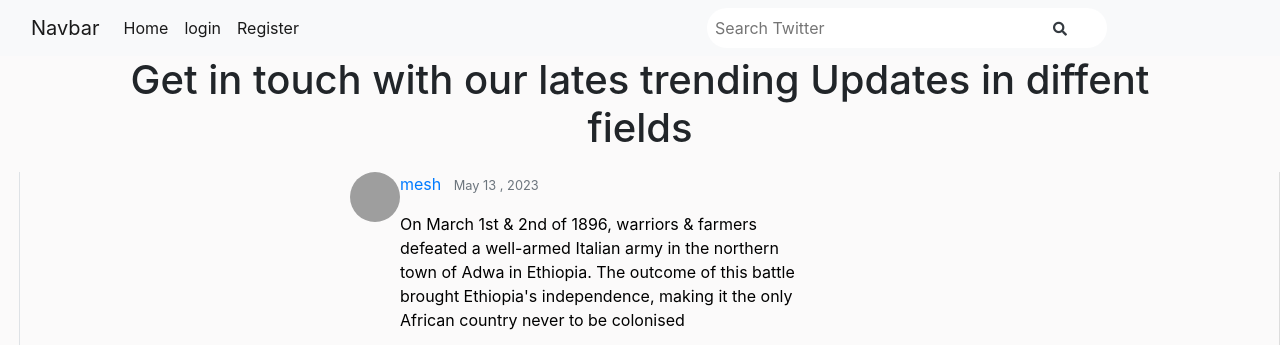
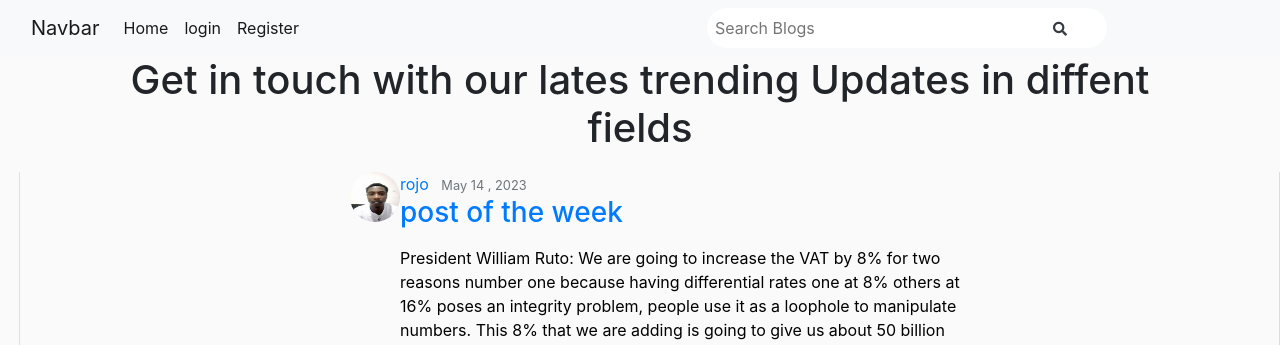
Before and after one commit to kiplangat01/Django_React-App, a Django app: page / in a window 1280 px wide. Shown: the top 345 px of the page. Run offline with Django 4.2, Linux system fonts and the light colour scheme; data comes from the database, SQL or seed files in the repository; both versions use the stored data as it was after the commit; grey boxes are pictures that could not be loaded.

Commit message:
created post detail page using post's primary key

```diff
--- a/blog/templates/blog/base.html
+++ b/blog/templates/blog/base.html
@@ -11,7 +11,6 @@
     <title>Blog app</title>
 </head>
 <body>
-
 
   <nav class="navbar navbar-expand-lg navbar-light bg-light">
     <div class="container-fluid">
@@ -43,7 +42,7 @@
         </ul>
         <form action="#" method="GET">
           <div class="search-container">
-            <input type="text" class="search-input" name="q" placeholder="Search Twitter">
+            <input type="text" class="search-input" name="q" placeholder="Search Blogs">
             <button type="submit" class="search-button"><i class="fas fa-search text-dark"></i></button>
           </div>
         </form>
--- a/blog/templates/blog/index.html
+++ b/blog/templates/blog/index.html
@@ -20,8 +20,7 @@
              <a class="mr-2" id="" href="#">{{ post.author }}</a>
              <small class="text-muted">{{ post.date_posted|date:"F d , Y" }}</small>
            </div>
-
-
+          <h3><a href="{% url 'post-detail' post.id %}"> {{ post.title }} </a></h3>
            <p> <p class="article-content" style="color: black;"> {{ post.content }} </p></p>
            <img src="{{ post.image.url }}" alt="">
 
--- a/blog/templates/blog/logout.html
+++ b/blog/templates/blog/logout.html
@@ -2,6 +2,6 @@
 {% block content %}
 
               <div class="logout">
-                <h3 class="">You have loged out <br><a class="ml-2" href="{% url 'login' %}">Login again</a></h3>
+                <h3 class="">You have loged out <br> <a class="ml-2" href="{% url 'login' %}">Login again</a></h3>
               </div>
 {% endblock content %}
--- a/blog/urls.py
+++ b/blog/urls.py
@@ -1,10 +1,12 @@
 from django.urls import path
 from . import views
+from .views import PostListView,PostDetailView
 from django.contrib.staticfiles.urls import staticfiles_urlpatterns
 
 
 urlpatterns = [
-    path('', views.home, name='blog-home'),
+    path('', PostListView.as_view(), name='blog-home'),
+    path('post/<int:pk>', PostDetailView.as_view(), name='post-detail'),
     path('about', views.about, name='blog-about'),
     path('register/', views.register, name='register'),
      path('profile/', views.profile, name='profile'),
--- a/blog/views.py
+++ b/blog/views.py
@@ -5,7 +5,7 @@ from django.contrib import messages
 from .forms import ProfileUpdateForm, UserRegisterForm, UserUpdateForm
 from .models import Post
 from django.contrib.auth.decorators import login_required
-
+from django.views.generic import ListView, DetailView
 from django.contrib.auth.forms import UserCreationForm
 
 def home(request):
@@ -13,6 +13,16 @@ def home(request):
         'posts': Post.objects.all()
     }
     return render(request, 'blog/index.html', context )
+
+class PostListView(ListView):
+    model = Post
+    template_name = 'blog/index.html'
+    context_object_name = 'posts'
+    ordering = ['-date_posted']
+
+class PostDetailView(DetailView):
+    model = Post
+
 
 def about(request):
     return render(request ,'blog/about.html')
```
Also changed, not shown: blog/templates/blog/post_detail.html (added, +15 -0 lines), db.sqlite3, media/media/nat.jpg (added).
